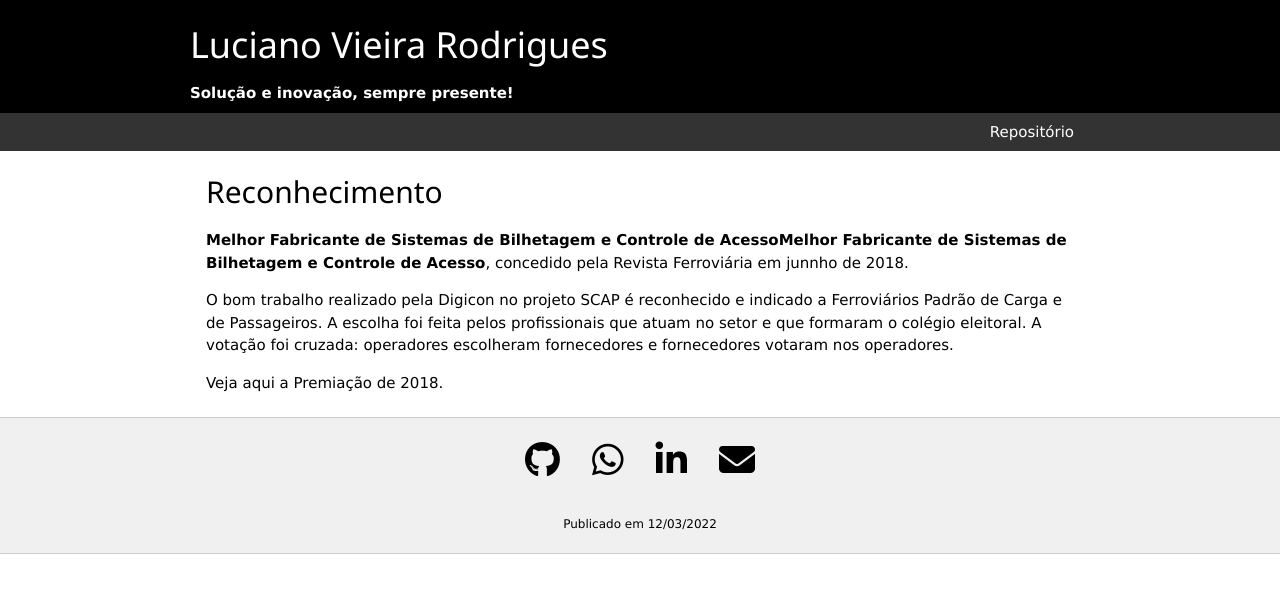
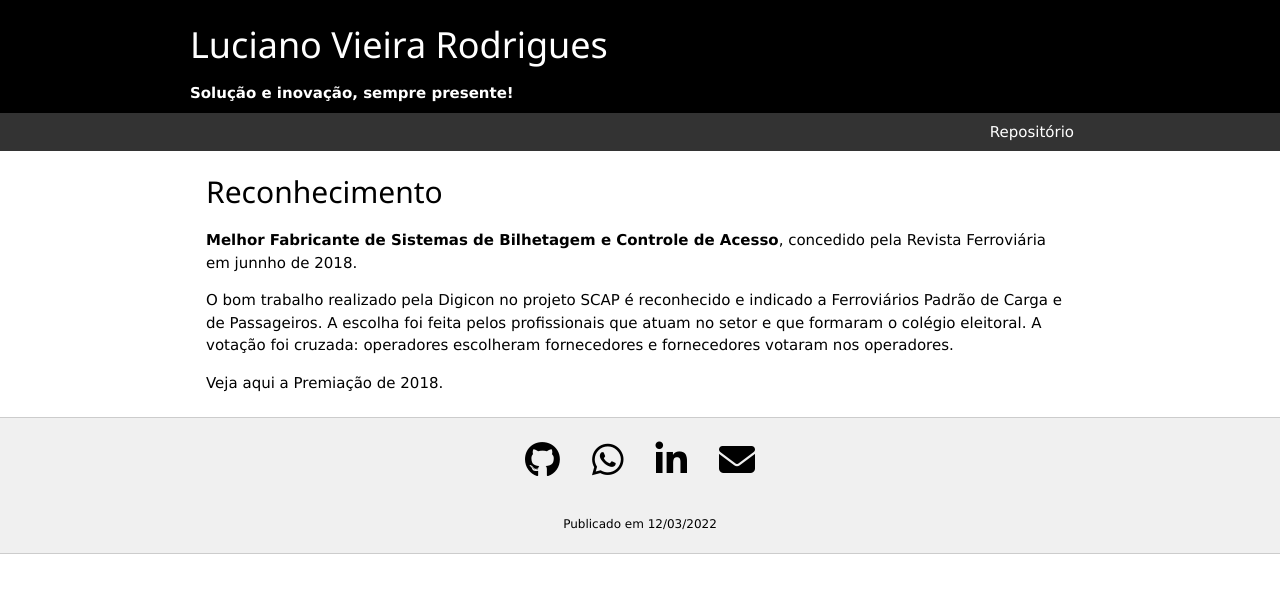
Before and after one commit to LVRodrigues/lvrodrigues.github.io, a Jekyll site: the page built from _posts/2022-03-13-reconhecimento.md, in a window 1280 px wide. Shown: the top 593 px of the page. Built offline with Jekyll 4.4.1, drawn with Linux system fonts in a browser that asks for light colours; nearby versions of some CDN libraries; our own code applies the rules of GitHub Pages for plain Markdown files; comment, search, counter and statistics services are not loaded.

Commit message:
Novo Reconhecimento

```diff
--- a/_posts/2022-03-13-reconhecimento.md
+++ b/_posts/2022-03-13-reconhecimento.md
@@ -2,7 +2,7 @@
 title: Reconhecimento
 ---
 
-**Melhor Fabricante de Sistemas de Bilhetagem e Controle de AcessoMelhor Fabricante de Sistemas de Bilhetagem e Controle de Acesso**, concedido pela Revista Ferroviária em junnho de 2018.
+**Melhor Fabricante de Sistemas de Bilhetagem e Controle de Acesso**, concedido pela Revista Ferroviária em junnho de 2018.
 
 O bom trabalho realizado pela Digicon no projeto SCAP é reconhecido e indicado a Ferroviários Padrão de Carga e de Passageiros. A escolha foi feita pelos profissionais que atuam no setor e que formaram o colégio eleitoral. A votação foi cruzada: operadores escolheram fornecedores e fornecedores votaram nos operadores.
 
```
Also changed, not shown: _posts/2023-04-27-reconhecimento-02.md (added, +9 -0 lines).
